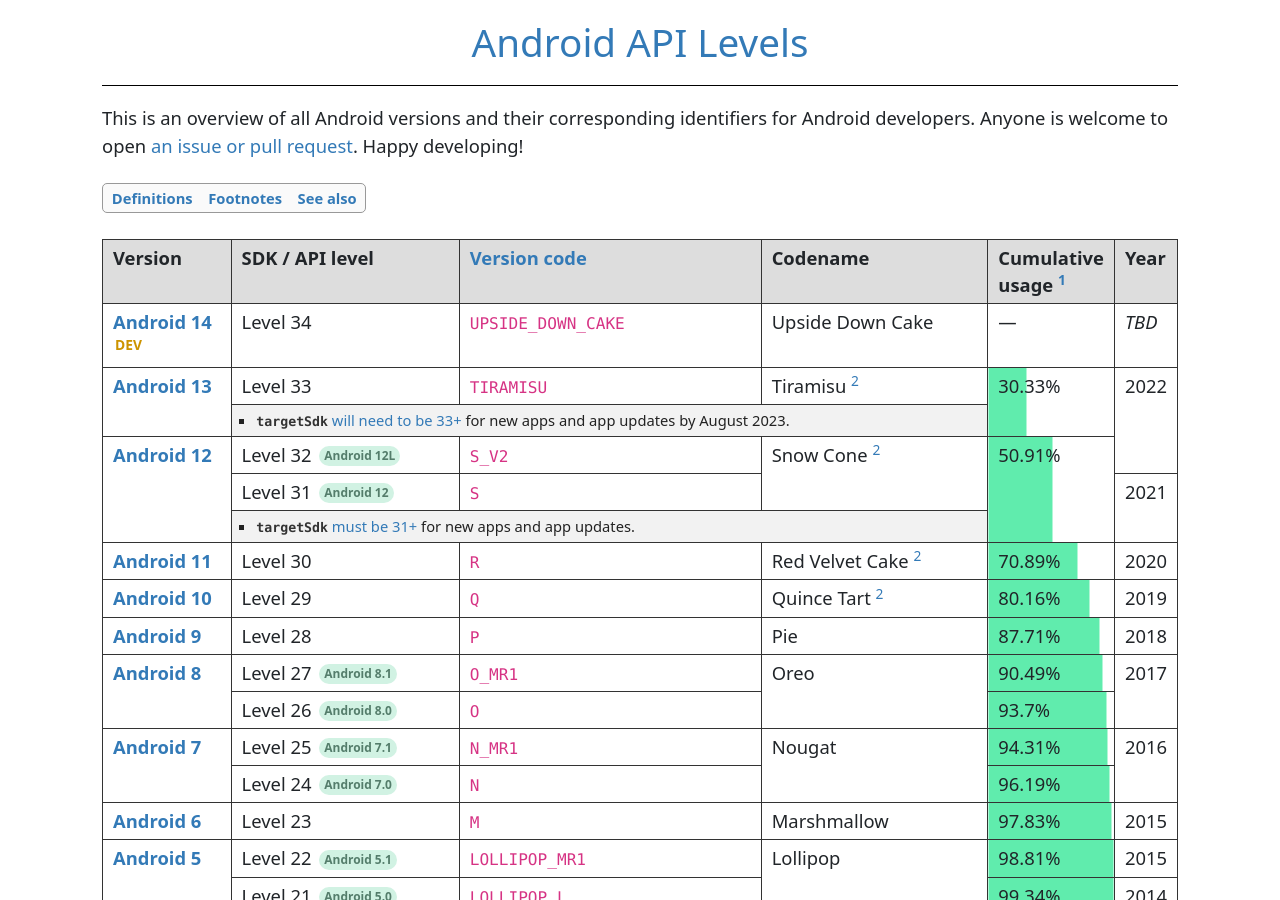
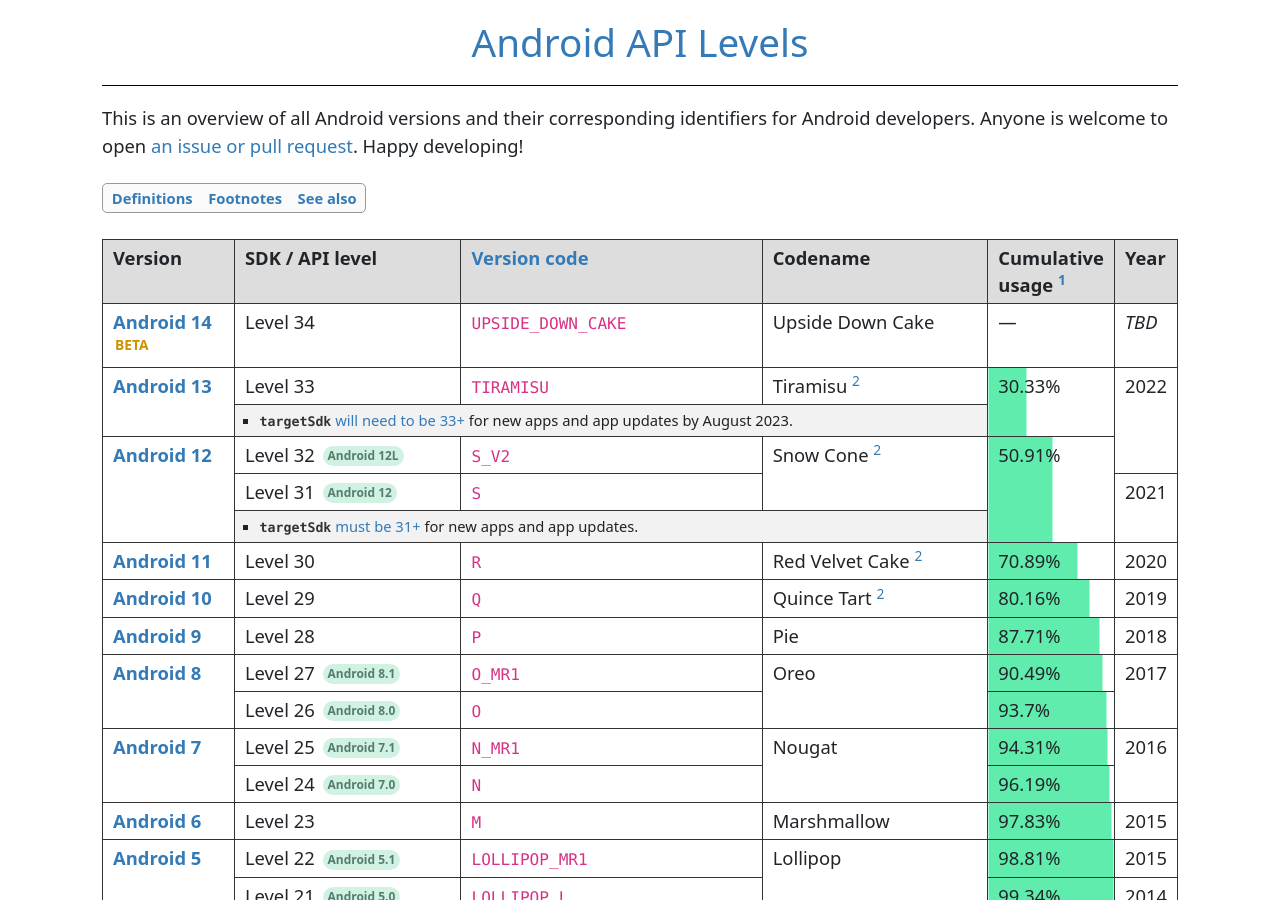
Before and after one commit to ebelinski/apilevels, a Jekyll site: the page built from index.md, in a window 1280 px wide and 900 px high. Built offline with Jekyll 4.4.1, drawn with Linux system fonts in a browser that asks for light colours; comment, search, counter and statistics services are not loaded.

Commit message:
Update index.md

```diff
--- a/index.md
+++ b/index.md
@@ -26,7 +26,7 @@
   </tr>
   <tr>
     <td>
-      <b><a href="https://developer.android.com/about/versions/14">Android 14</a> <sup class="beta">DEV</sup></b>
+      <b><a href="https://developer.android.com/about/versions/14">Android 14</a> <sup class="beta">BETA</sup></b>
     </td>
     <td>Level 34</td>
     <td><code>UPSIDE_DOWN_CAKE</code></td>
```
